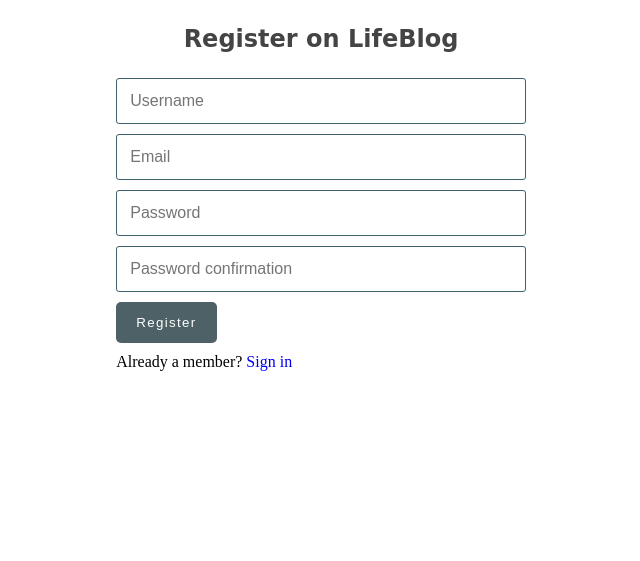
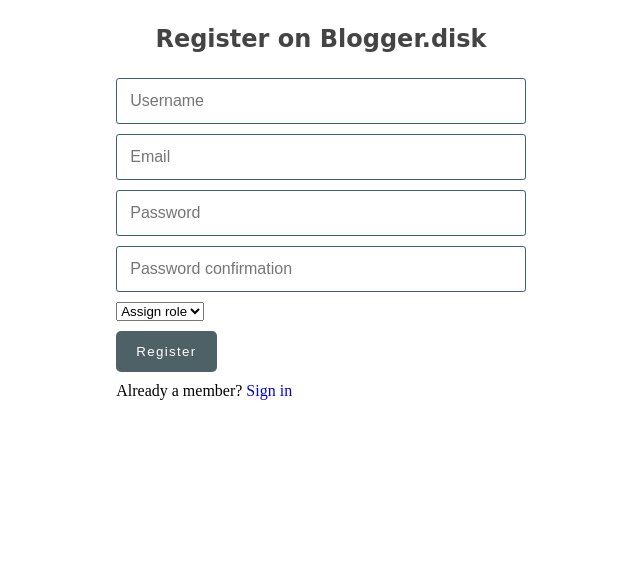
Before and after one commit to eidane/TestFuncwebPHP, a PHP site: page /TestFuncwebPHP/register.php in a window 1280 px wide. Shown: the part 62-623 px from the top of the page, without its empty margins (319-959 px from the left). Run offline with PHP 8.4, Linux system fonts and the light colour scheme.

Commit message:
small fix

```diff
--- a/admin/dashboard.php
+++ b/admin/dashboard.php
@@ -10,7 +10,7 @@
 			<a href="<?php echo BASE_URL .'admin/dashboard.php' ?>">
 				<h1>Blogger.disk - Admin</h1>
 			</a>
-			<a href="<?php echo BASE_URL .'index.php' ?>">Frontside</a>
+			<a href="<?php echo BASE_URL .'index.php' ?>">Home</a>
 		</div>
 		<?php if (isset($_SESSION['user'])): ?>
 			<div class="user-info">
--- a/admin/includes/post_functions.php
+++ b/admin/includes/post_functions.php
@@ -115,7 +115,8 @@
 	}
 	// create post if there are no errors in the form
 	if (count($errors) == 0) {
-		$query = "INSERT INTO posts (user_id, title, slug, image, body, published, created_at, updated_at) VALUES(1, '$title', '$post_slug', '$featured_image', '$body', $published, now(), now())";
+		$user_id=$_SESSION['user']['id'];
+		$query = "INSERT INTO posts (user_id, title, slug, image, body, published, created_at, updated_at) VALUES('$user_id', '$title', '$post_slug', '$featured_image', '$body', $published, now(), now())";
 		if(mysqli_query($conn, $query)){ // if post created successfully
 			$inserted_post_id = mysqli_insert_id($conn);
 			// create relationship between post and topic
--- a/includes/registration_login.php
+++ b/includes/registration_login.php
@@ -9,6 +9,8 @@
 		// receive all input values from the form
 		$username = esc($_POST['username']);
 		$email = esc($_POST['email']);
+		$role;
+
 		$password_1 = esc($_POST['password_1']);
 		$password_2 = esc($_POST['password_2']);
 
@@ -33,12 +35,16 @@
 			if ($user['email'] === $email) {
 			  array_push($errors, "Email already exists");
 			}
+
+		}
+		if(isset($_POST['role'])){
+		$role = esc($_POST['role']);
 		}
 		// register user if there are no errors in the form
 		if (count($errors) == 0) {
 			$password = md5($password_1);//encrypt the password before saving in the database
-			$query = "INSERT INTO users (username, email, password, created_at, updated_at)
-					  VALUES('$username', '$email', '$password', now(), now())";
+			$query = "INSERT INTO users (username, email, role, password, created_at, updated_at)
+					  VALUES('$username', '$email', '$role', '$password', now(), now())";
 			mysqli_query($conn, $query);
 
 			// get id of created user
--- a/register.php
+++ b/register.php
@@ -3,8 +3,8 @@
 <?php  include('includes/registration_login.php'); ?>
 
 <?php include('includes/head_section.php'); ?>
-
-<title>LifeBlog | Sign up </title>
+<?php $roles = ['Admin', 'Author'];?>
+<title>Blogger.disk | Sign up </title>
 </head>
 <body>
 <div class="container">
@@ -14,12 +14,18 @@
 
 	<div style="width: 40%; margin: 20px auto;">
 		<form method="post" action="register.php" >
-			<h2>Register on LifeBlog</h2>
+			<h2>Register on Blogger.disk</h2>
 			<?php include(ROOT_PATH . '/includes/errors.php') ?>
 			<input  type="text" name="username" value="<?php echo $username; ?>"  placeholder="Username">
 			<input type="email" name="email" value="<?php echo $email ?>" placeholder="Email">
 			<input type="password" name="password_1" placeholder="Password">
 			<input type="password" name="password_2" placeholder="Password confirmation">
+			<select name="role">
+					<option value="" selected disabled>Assign role</option>
+					<?php foreach ($roles as $key => $role): ?>
+						<option value="<?php echo $role; ?>"><?php echo $role; ?></option>
+					<?php endforeach ?>
+				</select>
 			<button type="submit" class="btn" name="reg_user">Register</button>
 			<p>
 				Already a member? <a href="login.php">Sign in</a>
```
Also changed, not shown: admin/includes/navbar.php (+7 -1 lines), admin/posts.php (+13 -3 lines), sqlinstall/initsql.sql (+24 -0 lines).
